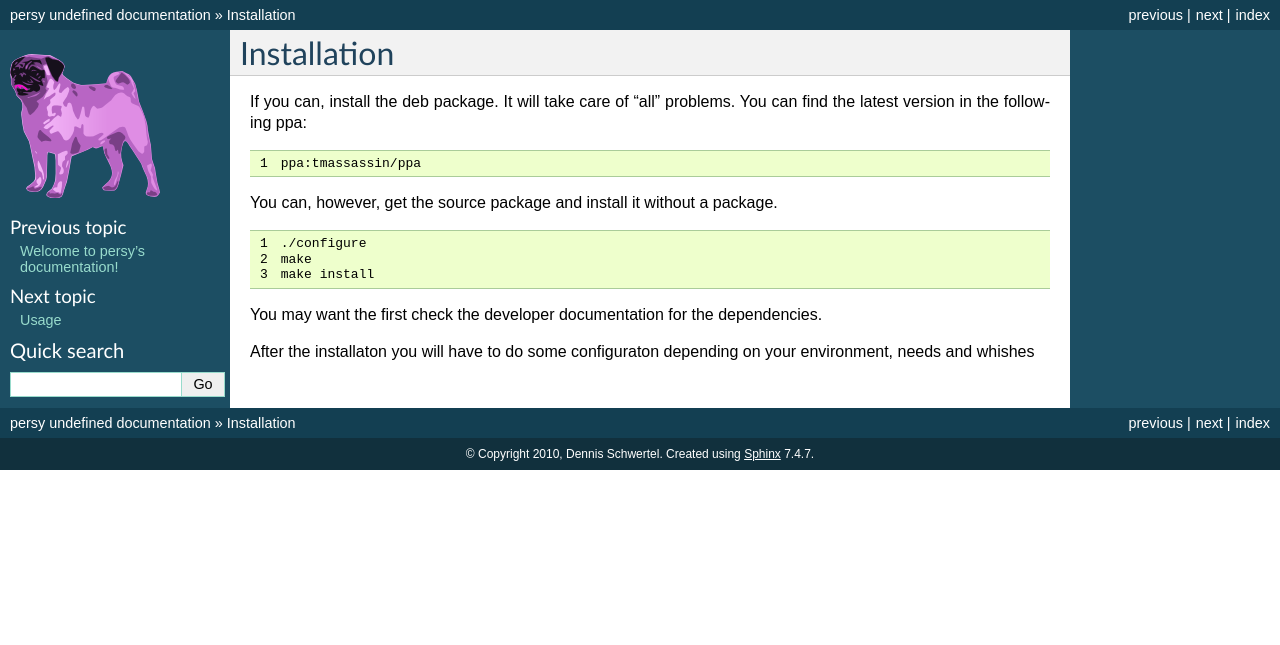
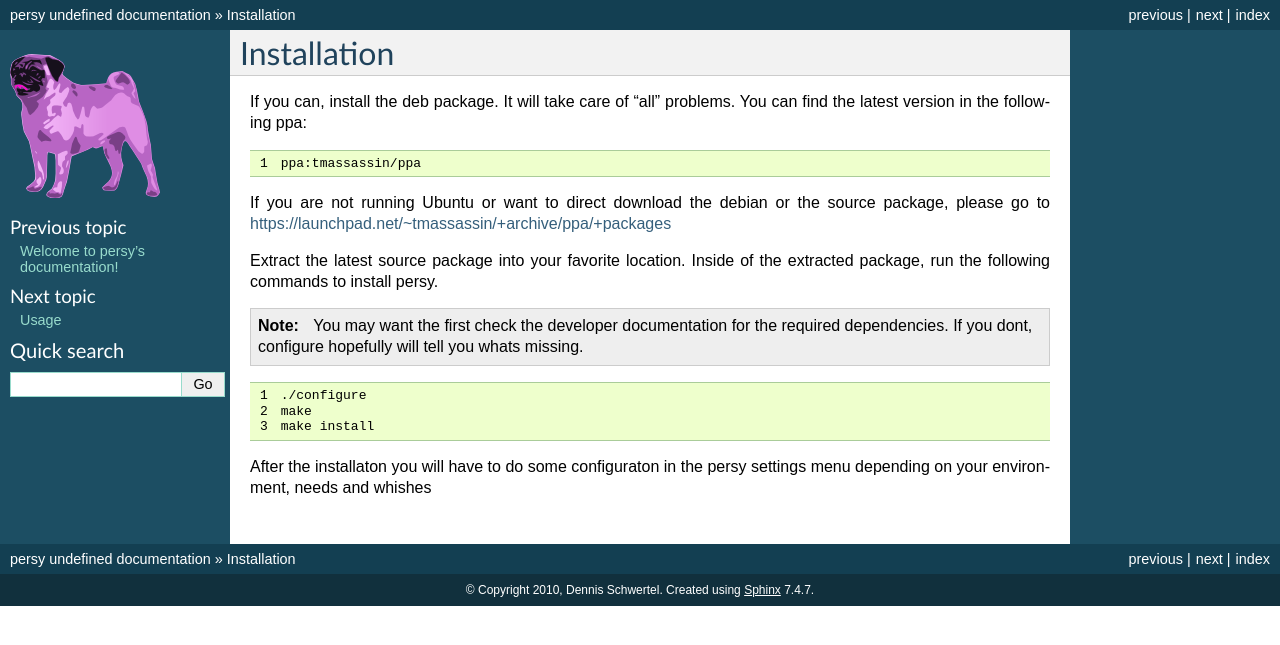
Before and after one commit to kinkerl/persy, a Sphinx documentation site: the page built from doc/installation.rst, in a window 1280 px wide. Shown: the top 645 px of the page. Built offline with Sphinx 7.4.7, drawn with Linux system fonts in a browser that asks for light colours.

Commit message:
doc updates

```diff
--- a/doc/installation.rst
+++ b/doc/installation.rst
@@ -9,7 +9,14 @@ You can find the latest version in the following ppa:
 
    ppa:tmassassin/ppa
 
-You can, however, get the source package and install it without a package.
+If you are not running Ubuntu or want to direct download the debian or the source package, please go to https://launchpad.net/~tmassassin/+archive/ppa/+packages
+
+Extract the latest source package into your favorite location.
+Inside of the extracted package, run the following commands to install persy.
+
+.. note::
+
+   You may want the first check the developer documentation for the required dependencies. If you dont, configure hopefully will tell you whats missing.
 
 .. code-block:: bash
   :linenos:
@@ -18,6 +25,5 @@ You can, however, get the source package and install it without a package.
    make
    make install
 
-You may want the first check the developer documentation for the dependencies.
 
-After the installaton you will have to do some configuraton depending on your environment, needs and whishes
+After the installaton you will have to do some configuraton in the persy settings menu depending on your environment, needs and whishes
```
Also changed, not shown: doc/index.rst (+7 -0 lines), 1 other file.
